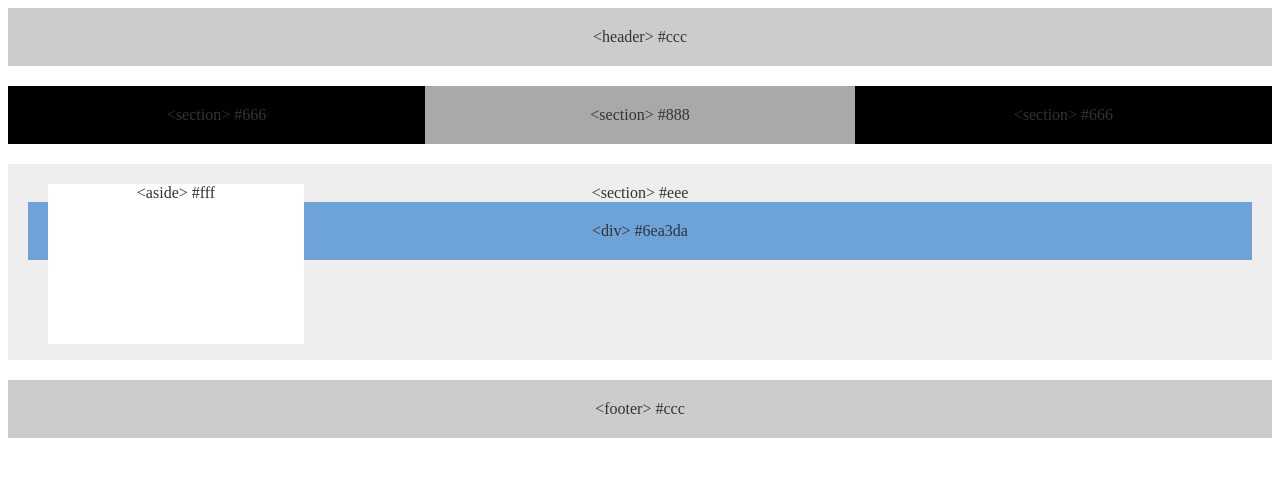
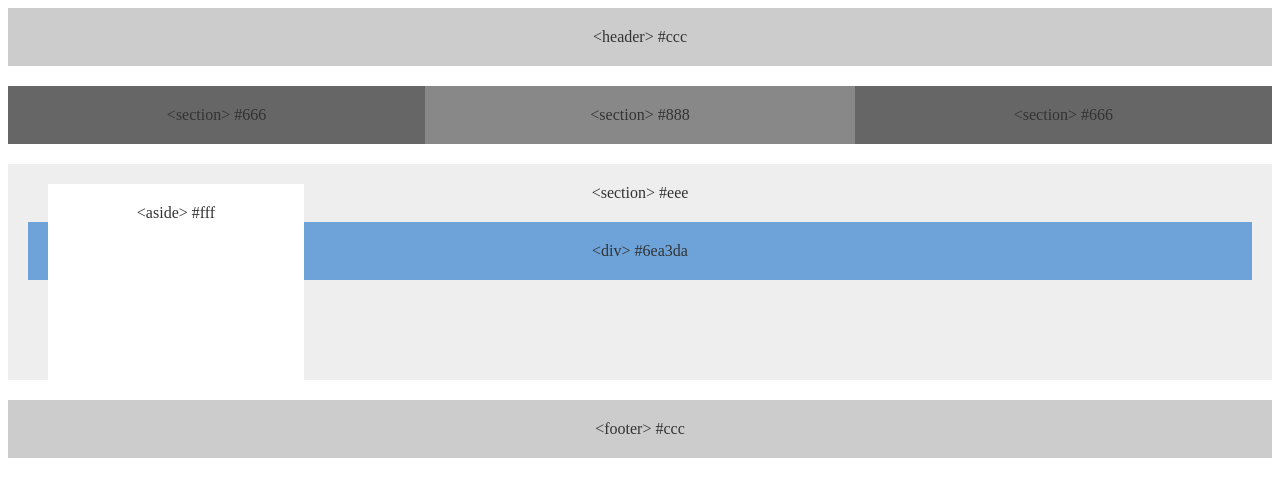
Before and after one commit to bhamann-collab/CodingBootCampRepo, a plain HTML site: page week1/09-FloatLayout-Activity/Unsolved/floats.html in a window 1280 px wide. Drawn offline with Linux system fonts and the light colour scheme.

Commit message:
modified colors

```diff
--- a/week1/09-FloatLayout-Activity/Unsolved/floats.css
+++ b/week1/09-FloatLayout-Activity/Unsolved/floats.css
@@ -28,13 +28,13 @@ section {
 #left {
   float: left;
   display: inline-block;
-  background-color: black;
+  background-color: #666;
   width: 33%;
 }
 
 #middle {
   display: inline-block;
-  background-color: darkgray;
+  background-color: #888;
   width: 34%;
 
 }
@@ -42,7 +42,7 @@ section {
 #right {
   float: right;
   display: inline-block;
-  background-color: black;
+  background-color: #666;
   width: 33%;
 }
 
@@ -54,14 +54,16 @@ section {
   background-color: #6ea3da;
   margin-bottom: 80px;
   padding: 20px;
+  margin-top: 20px;
 }
 
 aside {
   background-color: #fff;
-  height: 20vh;
+  height: 25vh;
   width: 20%;
   margin-left: 20px;
   position: absolute;
+  padding: 20px;
 }
 
 footer {
```
